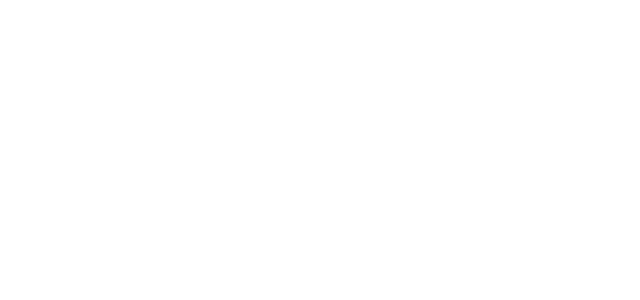
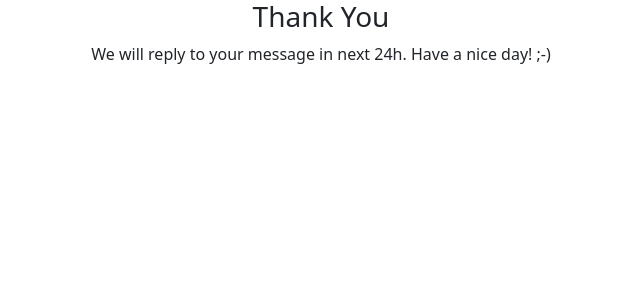
Before and after one commit to vinothsmart/react-tm-contact-form, a React (Create React App) app: page /message in a window 1280 px wide. Shown: the top 300 px of the page, without its empty margins (319-959 px from the left). Built offline with nearby package versions, Linux system fonts and the light colour scheme.

Commit message:
redirect to message page

```diff
--- a/src/App.js
+++ b/src/App.js
@@ -1,5 +1,5 @@
 import "./App.css";
-import { Home, ContactForm, Login } from "./components";
+import { Home, Login, Message } from "./components";
 import { BrowserRouter as Router, Switch, Route } from "react-router-dom";
 
 function App() {
@@ -11,6 +11,7 @@
         <Switch>
           <Route exact path="/" component={Home} />
           <Route exact path="/login" component={Login} />
+          <Route exact path="/message" component={Message} />
         </Switch>
       </Router>
     </>
--- a/src/components/pages/Home.js
+++ b/src/components/pages/Home.js
@@ -1,7 +1,11 @@
 import { ContactForm } from "./ContactForm";
-import { Link } from "react-router-dom";
+import { Link, useHistory } from "react-router-dom";
 import { useState } from "react";
+import { Message } from "./Message";
+
 export const Home = () => {
+  const history = useHistory();
+
   let intialValues = {
     name: "",
     email: "",
@@ -24,6 +28,7 @@
     // console.log(form);
     setForm(form);
     console.log(form);
+    history.push("/message");
   };
 
   return (
--- /dev/null
+++ b/src/components/pages/Message.js
@@ -0,0 +1,11 @@
+export const Message = (props) => {
+  console.log(props);
+  return (
+    <div className="text-center">
+      <h3 className="message-header">Thank You</h3>
+      <div class="message-body">
+        We will reply to your message in next 24h. Have a nice day! ;-)
+      </div>
+    </div>
+  );
+};
--- a/src/components/pages/index.js
+++ b/src/components/pages/index.js
@@ -1,3 +1,4 @@
 export * from "./Home";
 export * from "./ContactForm";
 export * from "./Login";
+export * from "./Message";
```
